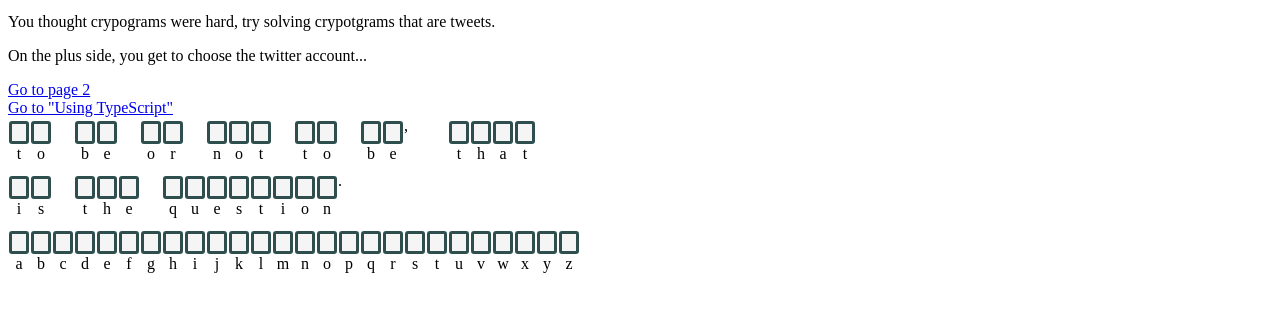
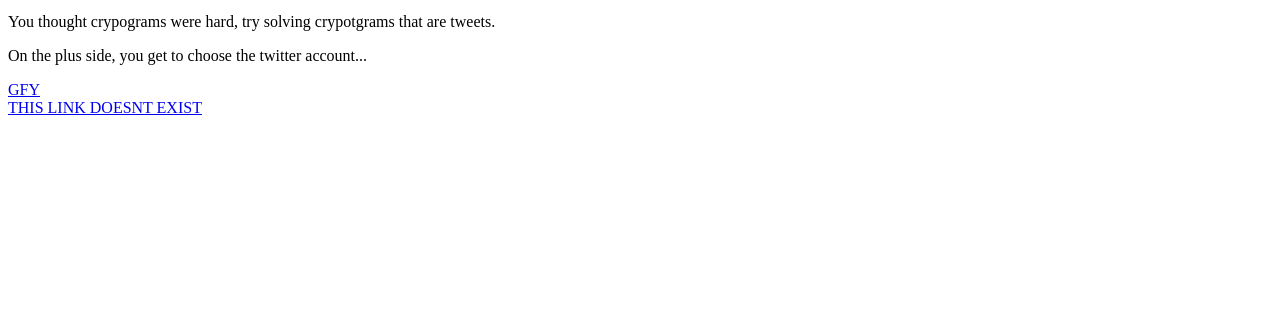
Before and after one commit to replacem3nts/critter, a Gatsby site: page / in a window 1280 px wide. Shown: the part 173-484 px from the top of the page. Built offline with nearby package versions, Linux system fonts and the light colour scheme; Gatsby itself is replaced by a stand-in of ours.

Commit message:
moves puzzle component to solve page

```diff
--- a/src/pages/index.tsx
+++ b/src/pages/index.tsx
@@ -14,13 +14,8 @@ const IndexPage = () => (
         tweets.
       </p>
       <p>On the plus side, you get to choose the twitter account...</p>
-      <Link to="/page-2/">Go to page 2</Link> <br />
-      <Link to="/using-typescript/">Go to "Using TypeScript"</Link>
-      <PuzzleForm
-        text={"to be or not to be, that is the question."
-          .split(" ")
-          .map(word => word.split(""))}
-      />
+      <Link to="/page-2/">GFY</Link> <br />
+      <Link to="/using-typescript/">THIS LINK DOESNT EXIST</Link>
     </div>
   </Layout>
 )
```
Also changed, not shown: src/pages/solve.tsx (+6 -1 lines).
